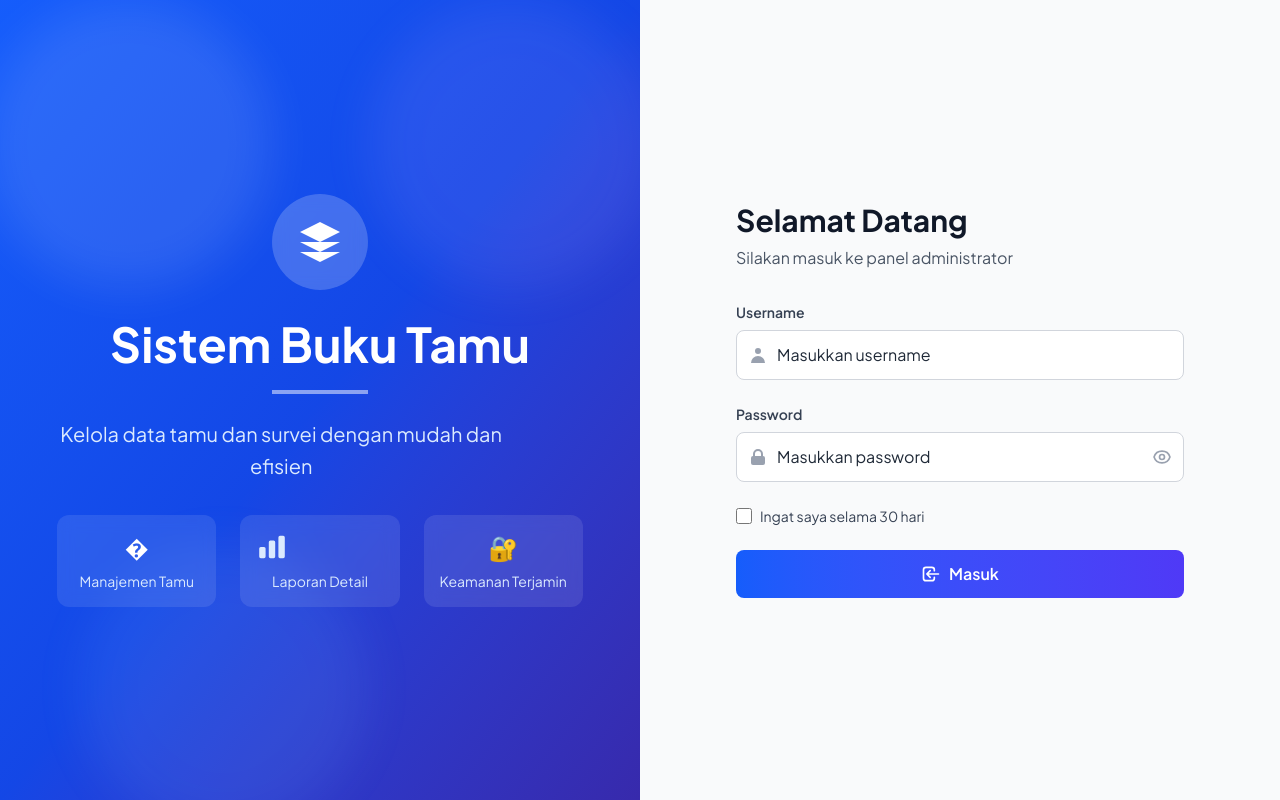
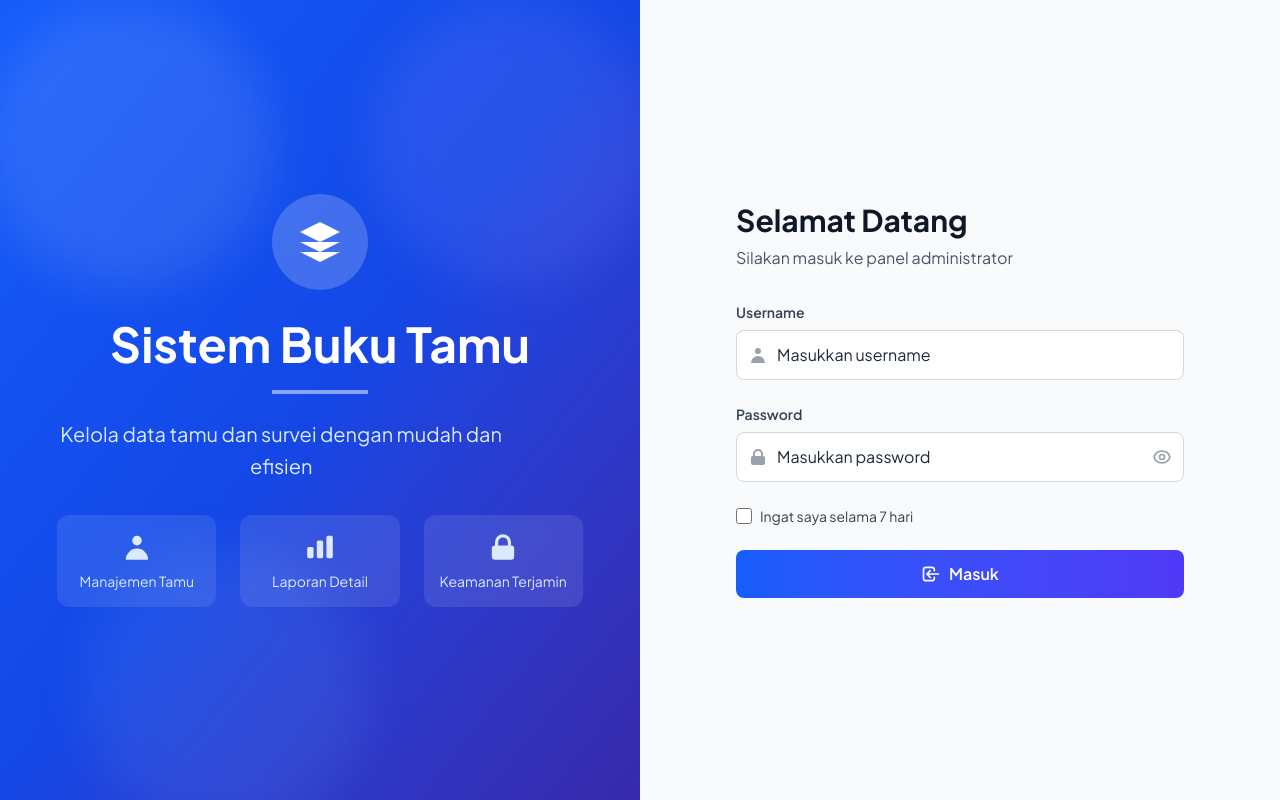
Before and after one commit to sezasetyohadi/sistem-buku-tamu, a Next.js app: page /admin/login in a window 1280 px wide. Built offline with nearby package versions, Linux system fonts and the light colour scheme.

Commit message:
feat: Update icons and change "Remember Me" duration to 7 days

```diff
--- a/src/app/admin/login/page.tsx
+++ b/src/app/admin/login/page.tsx
@@ -185,17 +185,21 @@ export default function LoginPage() {
 
             <div className="grid grid-cols-1 md:grid-cols-3 gap-6 text-center">
               <div className="bg-white/10 backdrop-blur-sm rounded-xl p-4">
-                <div className="text-2xl mb-2">�</div>
+                <svg className="w-8 h-8 text-blue-100 mb-2 mx-auto" fill="currentColor" viewBox="0 0 20 20">
+                  <path fillRule="evenodd" d="M10 9a3 3 0 100-6 3 3 0 000 6zm-7 9a7 7 0 1114 0H3z" clipRule="evenodd" />
+                </svg>
                 <div className="text-sm text-blue-100">Manajemen Tamu</div>
               </div>
               <div className="bg-white/10 backdrop-blur-sm rounded-xl p-4">
-                <svg className="w-8 h-8 text-blue-100 mb-2" fill="currentColor" viewBox="0 0 20 20">
+                <svg className="w-8 h-8 text-blue-100 mb-2 mx-auto" fill="currentColor" viewBox="0 0 20 20">
                   <path d="M2 11a1 1 0 011-1h2a1 1 0 011 1v5a1 1 0 01-1 1H3a1 1 0 01-1-1v-5zM8 7a1 1 0 011-1h2a1 1 0 011 1v9a1 1 0 01-1 1H9a1 1 0 01-1-1V7zM14 4a1 1 0 011-1h2a1 1 0 011 1v12a1 1 0 01-1 1h-2a1 1 0 01-1-1V4z" />
                 </svg>
                 <div className="text-sm text-blue-100">Laporan Detail</div>
               </div>
               <div className="bg-white/10 backdrop-blur-sm rounded-xl p-4">
-                <div className="text-2xl mb-2">🔐</div>
+                <svg className="w-8 h-8 text-blue-100 mb-2 mx-auto" fill="currentColor" viewBox="0 0 20 20">
+                  <path fillRule="evenodd" d="M5 9V7a5 5 0 0110 0v2a2 2 0 012 2v5a2 2 0 01-2 2H5a2 2 0 01-2-2v-5a2 2 0 012-2zm8-2v2H7V7a3 3 0 016 0z" clipRule="evenodd" />
+                </svg>
                 <div className="text-sm text-blue-100">Keamanan Terjamin</div>
               </div>
             </div>
@@ -334,7 +338,7 @@ export default function LoginPage() {
                 className="h-4 w-4 text-blue-600 focus:ring-blue-500 border-gray-300 rounded transition-colors duration-200"
               />
               <label htmlFor="rememberMe" className="ml-2 block text-sm text-gray-700 cursor-pointer hover:text-gray-900 transition-colors duration-200">
-                Ingat saya selama 30 hari
+                Ingat saya selama 7 hari
               </label>
             </div>
 
```
